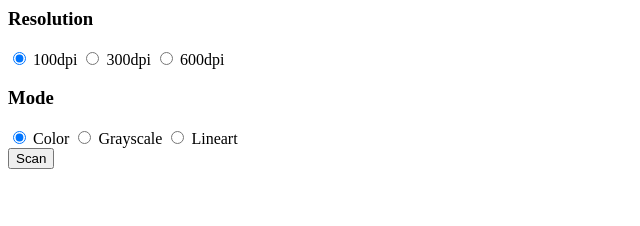
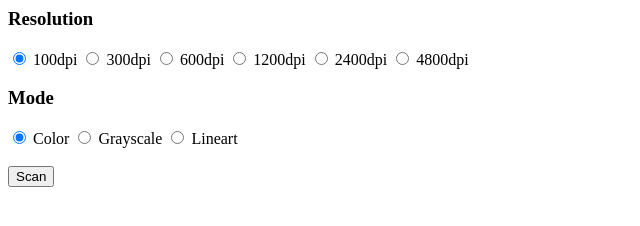
Before and after one commit to kavalee/scan-server, a website: page index.html in a window 1280 px wide. Shown: the whole page, without its empty margins (0-640 px from the left). Drawn offline with Linux system fonts and the light colour scheme.

Commit message:
tmp folder / more resolutions

```diff
--- a/index.html
+++ b/index.html
@@ -10,6 +10,12 @@
       <label for="300dpi"> 300dpi </label>
       <input type="radio" id="600dpi" name="res" value="600">
       <label for="600dpi"> 600dpi </label>
+      <input type="radio" id="1200dpi" name="res" value="1200">
+      <label for="1200dpi"> 1200dpi </label>
+      <input type="radio" id="2400dpi" name="res" value="2400">
+      <label for="2400dpi"> 2400dpi </label>
+      <input type="radio" id="4800dpi" name="res" value="4800">
+      <label for="4800dpi"> 4800dpi </label>
     </div>
     <div>
       <h3> Mode </h3>
@@ -20,6 +26,7 @@
       <input type="radio" id="lineart-radio" name="mode" value="Lineart">
       <label for="lineart-radio"> Lineart </label>
     </div>
+    <br>
     <button id="submit" type="submit"> Scan </button>
   </form>
 
```
Also changed, not shown: index.js (+4 -11 lines).
